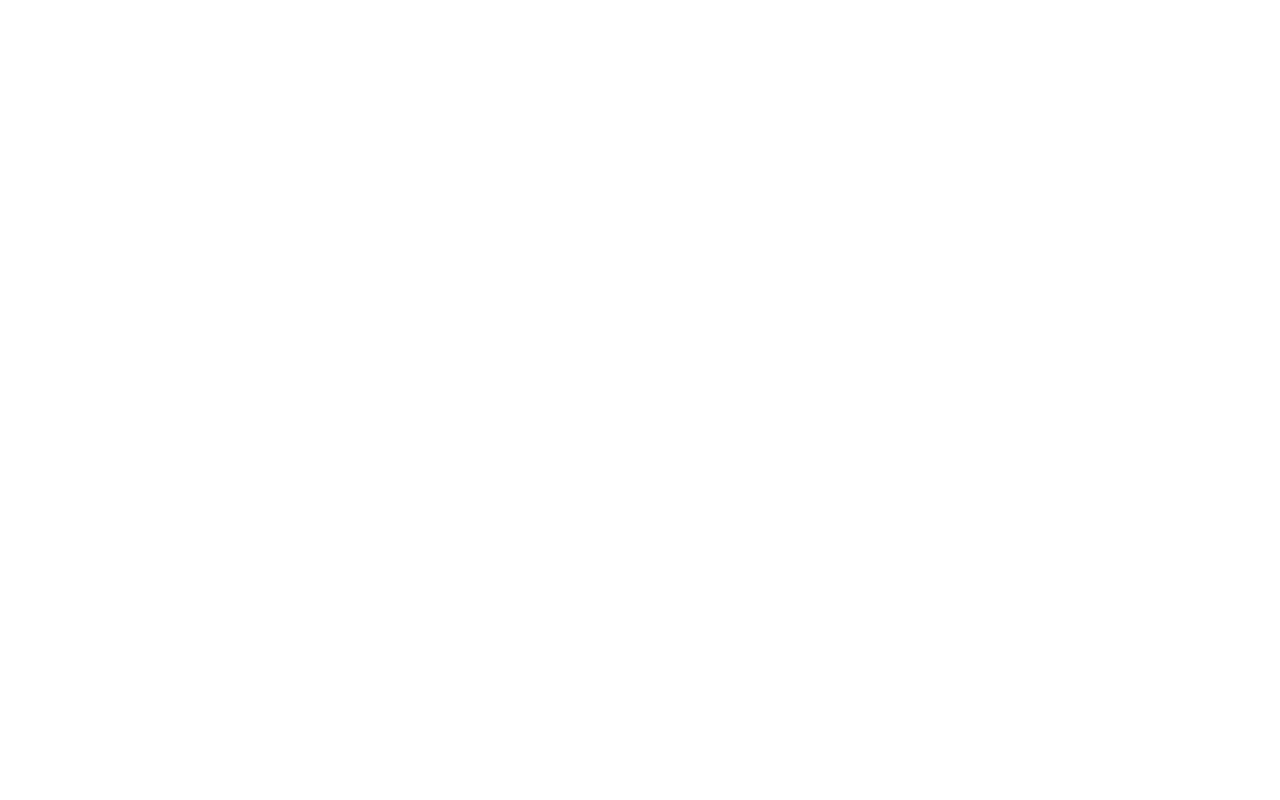
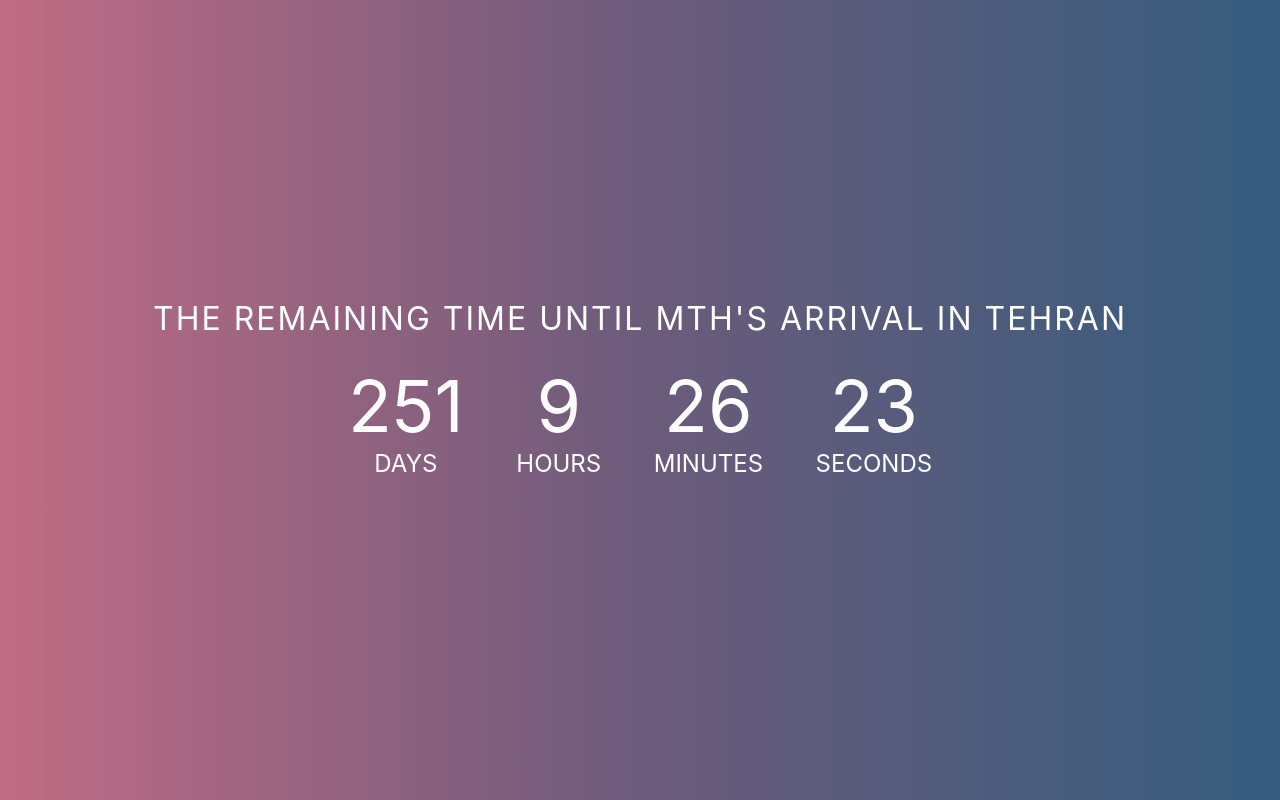
Before and after one commit to ali-jazbi/Timer, a plain HTML site: page Pages/page1.html in a window 1280 px wide. Drawn offline with Linux system fonts and the light colour scheme.

Commit message:
Complete Page 1

```diff
--- /dev/null
+++ b/Js/Timer1.js
@@ -0,0 +1,43 @@
+(function () {
+    const second = 1000,
+          minute = second * 60,
+          hour = minute * 60,
+          day = hour * 24;
+
+    //I'm adding this section so I don't have to keep updating this pen every year :-)
+    //remove this if you don't need it
+    let today = new Date(),
+        dd = String(today.getDate()).padStart(2, "0"),
+        mm = String(today.getMonth() + 1).padStart(2, "0"),
+        yyyy = today.getFullYear(),
+        nextYear = yyyy + 1,
+        dayMonth = "08/25/",
+        birthday = dayMonth + yyyy;
+
+    today = mm + "/" + dd + "/" + yyyy;
+    if (today > birthday) {
+      birthday = dayMonth + nextYear;
+    }
+    //end
+
+    const countDown = new Date(birthday).getTime(),
+        x = setInterval(function() {
+
+          const now = new Date().getTime(),
+                distance = countDown - now;
+
+          document.getElementById("days").innerText = Math.floor(distance / (day)),
+            document.getElementById("hours").innerText = Math.floor((distance % (day)) / (hour)),
+            document.getElementById("minutes").innerText = Math.floor((distance % (hour)) / (minute)),
+            document.getElementById("seconds").innerText = Math.floor((distance % (minute)) / second);
+
+          //do something later when date is reached
+          if (distance < 0) {
+            document.getElementById("headline").innerText = "It's my birthday!";
+            document.getElementById("countdown").style.display = "none";
+            document.getElementById("content").style.display = "block";
+            clearInterval(x);
+          }
+          //seconds
+        }, 0)
+    }());
--- a/Pages/page1.html
+++ b/Pages/page1.html
@@ -0,0 +1,29 @@
+<!DOCTYPE html>
+<html lang="en">
+<head>
+    <meta charset="UTF-8">
+    <meta http-equiv="X-UA-Compatible" content="IE=edge">
+    <meta name="viewport" content="width=device-width, initial-scale=1.0">
+    <link rel="stylesheet" href="../styles/timer1.css">
+    <title>Document</title>
+</head>
+<body>
+  <div class="container">
+    <h1 id="headline">The remaining time until MTH's arrival in Tehran</h1>
+    <div id="countdown">
+      <ul>
+        <li><span id="days"></span>days</li>
+        <li><span id="hours"></span>Hours</li>
+        <li><span id="minutes"></span>Minutes</li>
+        <li><span id="seconds"></span>Seconds</li>
+      </ul>
+    </div>
+    <div id="content" class="emoji">
+      <span>🥳</span>
+      <span>🎉</span>
+      <span>🎂</span>
+    </div>
+  </div>
+    <script src="../Js/Timer1.js"></script>
+</body>
+</html>
--- /dev/null
+++ b/styles/timer1.css
@@ -0,0 +1,95 @@
+
+
+
+
+
+
+
+
+
+
+
+
+
+
+/* general styling */
+:root {
+  --smaller: .75;
+}
+
+* {
+  box-sizing: border-box;
+  margin: 0;
+  padding: 0;
+}
+
+html, body {
+  height: 100%;
+  margin: 0;
+}
+
+body {
+  align-items: center;
+  background: #355C7D;  /* fallback for old browsers */
+  background: -webkit-linear-gradient(to right, #C06C84, #6C5B7B, #355C7D);  /* Chrome 10-25, Safari 5.1-6 */
+  background: linear-gradient(to right, #C06C84, #6C5B7B, #355C7D); /* W3C, IE 10+/ Edge, Firefox 16+, Chrome 26+, Opera 12+, Safari 7+ */
+    display: flex;
+  font-family: -apple-system,
+    BlinkMacSystemFont,
+    "Segoe UI",
+    Roboto,
+    Oxygen-Sans,
+    Ubuntu,
+    Cantarell,
+    "Helvetica Neue",
+    sans-serif;
+}
+
+.container {
+  color: rgb(255, 255, 255);
+  margin: 0 auto;
+  text-align: center;
+}
+
+h1 {
+  font-weight: normal;
+  letter-spacing: .125rem;
+  text-transform: uppercase;
+}
+
+li {
+  display: inline-block;
+  font-size: 1.5em;
+  list-style-type: none;
+  padding: 1em;
+  text-transform: uppercase;
+}
+
+li span {
+  display: block;
+  font-size: 4.5rem;
+}
+
+.emoji {
+  display: none;
+  padding: 1rem;
+}
+
+.emoji span {
+  font-size: 4rem;
+  padding: 0 .5rem;
+}
+
+@media all and (max-width: 768px) {
+  h1 {
+    font-size: calc(1.5rem * var(--smaller));
+  }
+
+  li {
+    font-size: calc(1.125rem * var(--smaller));
+  }
+
+  li span {
+    font-size: calc(3.375rem * var(--smaller));
+  }
+}
```
Also changed, not shown: index.html (+0 -1 lines), Js/main.js (deleted).
